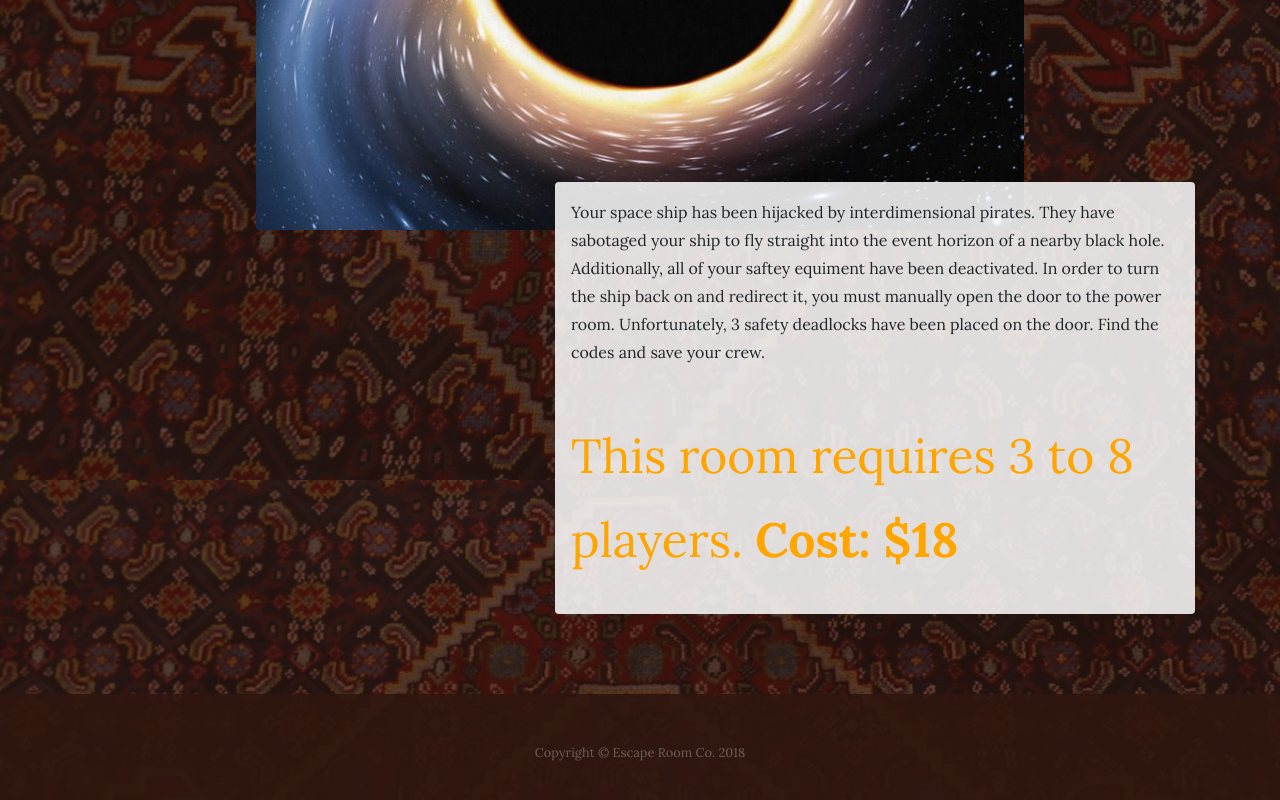
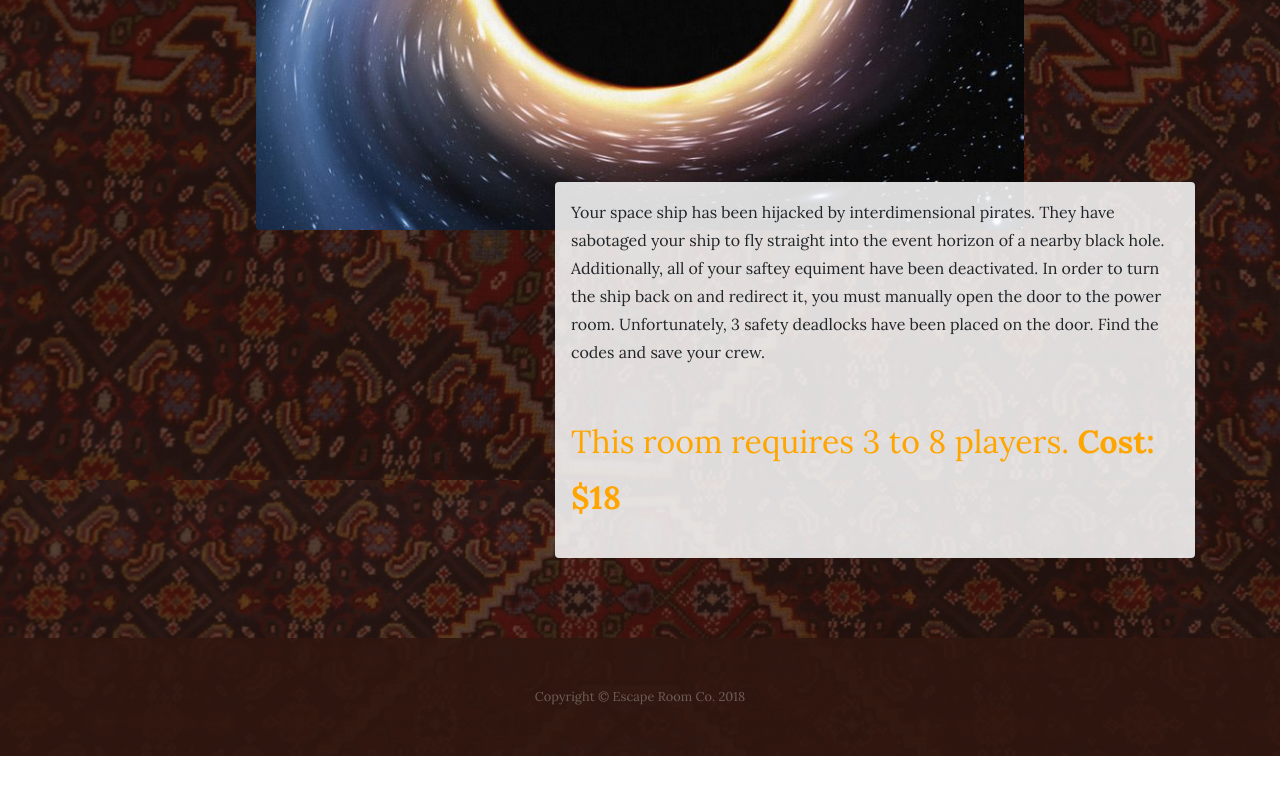
Before and after one commit to RadiantCheddar/websitedesign, a plain HTML site: page bookingRooms.html in a window 1280 px wide. Shown: the part 2080-2880 px from the top of the page. After the commit the page ends 2836 px from the top, so only its background shows below. Drawn offline with nearby package versions, Linux system fonts and the light colour scheme.

Commit message:
Update bookingRooms.html

```diff
--- a/bookingRooms.html
+++ b/bookingRooms.html
@@ -93,7 +93,7 @@
           <img class="product-item-img mx-auto d-flex rounded img-fluid mb-3 mb-lg-0" src="img/blackhole.jpg" alt="">
           <div class="product-item-description d-flex ml-auto">
             <div class="bg-faded p-3 rounded">
-              <p class="mb-0">Your space ship has been hijacked by interdimensional pirates. They have sabotaged your ship to fly straight into the event horizon of a nearby black hole. Additionally, all of your saftey equiment have been deactivated. In order to turn the ship back on and redirect it, you must manually open the door to the power room. Unfortunately, 3 safety deadlocks have been placed on the door. Find the codes and save your crew.</p></br></br><p style="color:orange; font-size: 300%;">This room requires 3 to 8 players. <b>Cost: $18</b></p>
+              <p class="mb-0">Your space ship has been hijacked by interdimensional pirates. They have sabotaged your ship to fly straight into the event horizon of a nearby black hole. Additionally, all of your saftey equiment have been deactivated. In order to turn the ship back on and redirect it, you must manually open the door to the power room. Unfortunately, 3 safety deadlocks have been placed on the door. Find the codes and save your crew.</p></br></br><p style="color:orange; font-size: 200%;">This room requires 3 to 8 players. <b>Cost: $18</b></p>
             </div>
           </div>
         </div>
```
